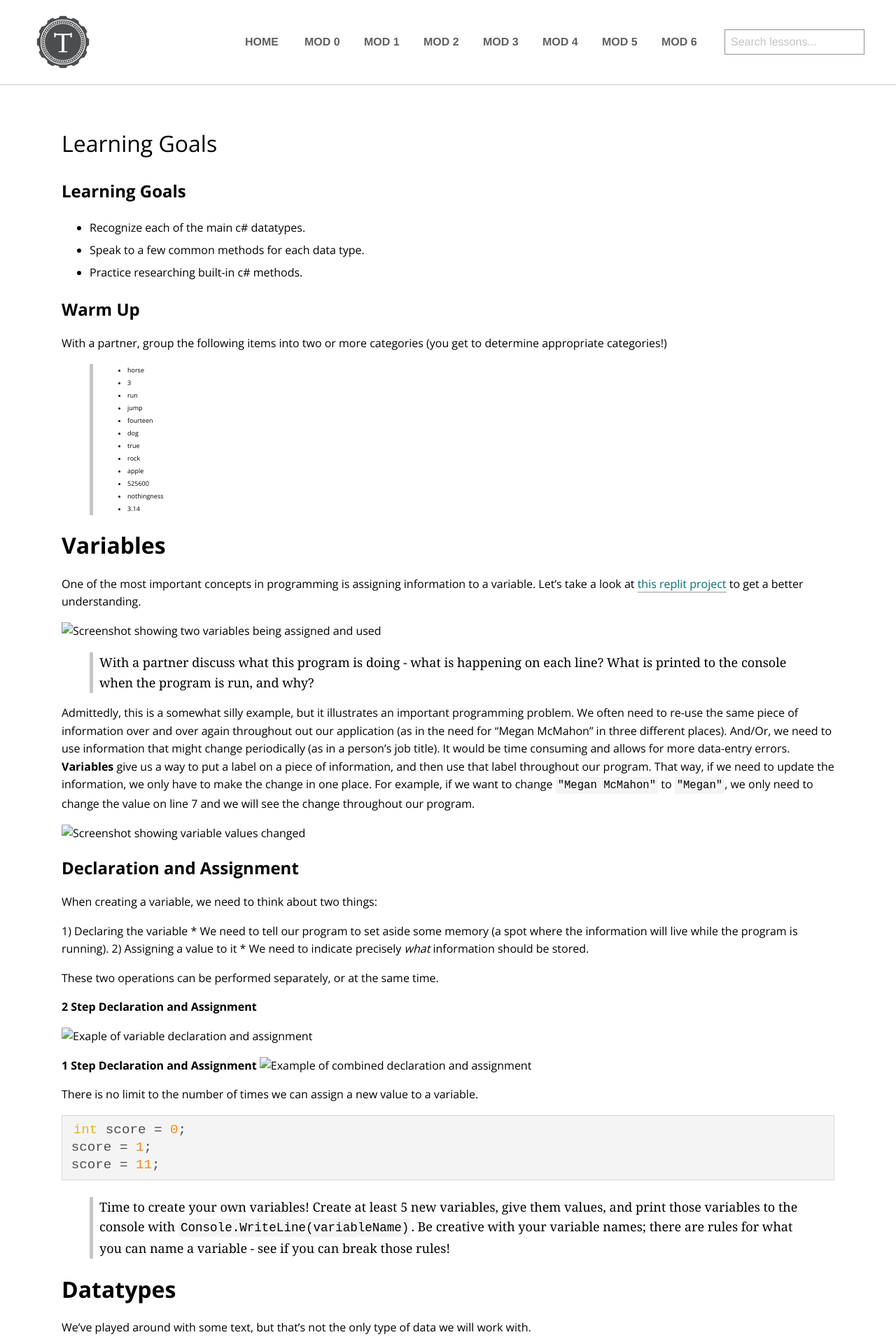
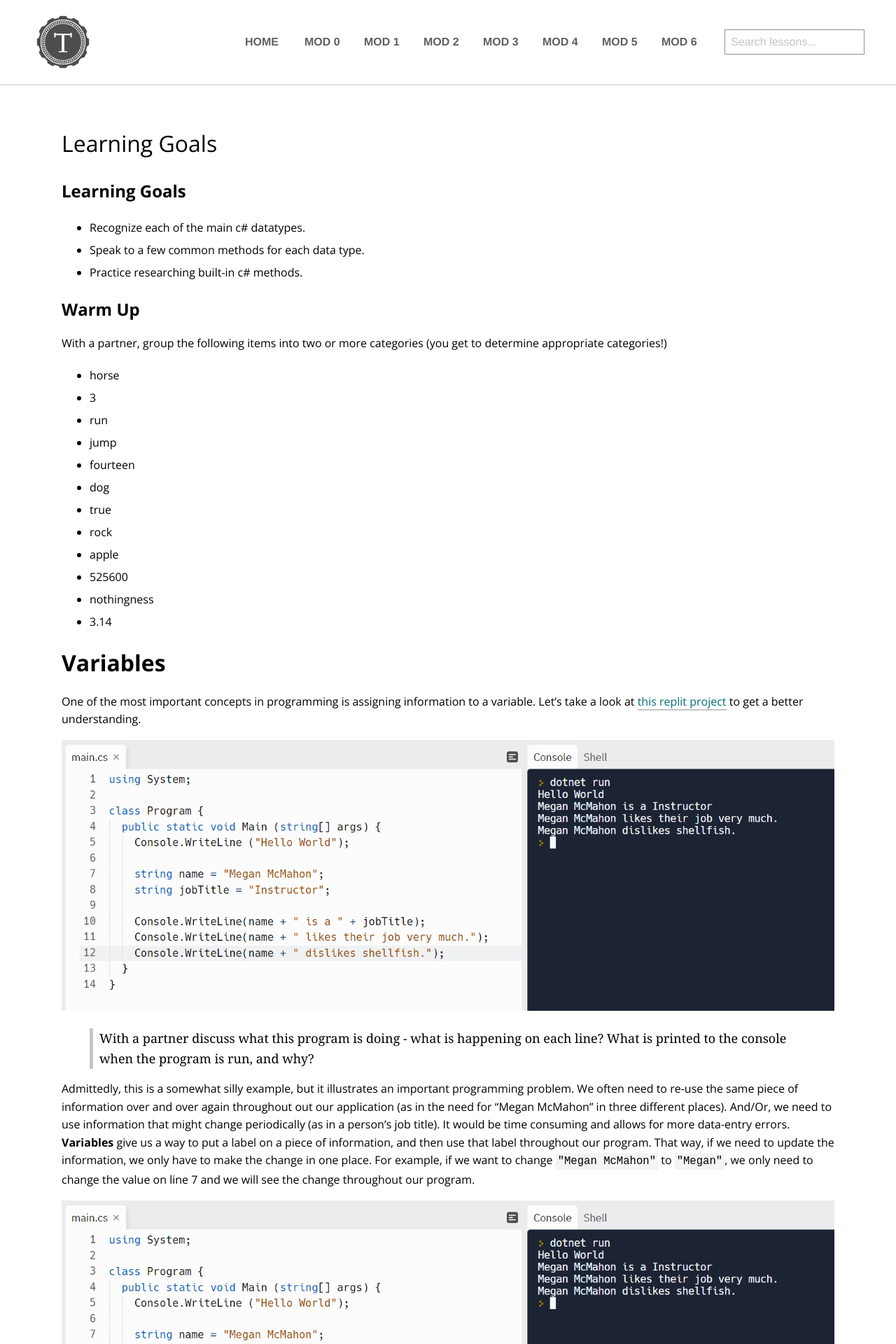
Before and after one commit to turingschool/launch-curriculum, a Jekyll site: the page built from module1/lessons/Week1/datatypesAndVariables.md, in a window 1280 px wide. Shown: the top 1920 px of the page at 70% size. Built offline with Jekyll 4.4.1, drawn with Linux system fonts in a browser that asks for light colours; nearby versions of some CDN libraries; our own code applies the rules of GitHub Pages for plain Markdown files; comment, search, counter and statistics services are not loaded.

Commit message:
Mod1 Week1 Images

```diff
--- a/module1/lessons/Week1/datatypesAndVariables.md
+++ b/module1/lessons/Week1/datatypesAndVariables.md
@@ -7,31 +11,30 @@
 ## Warm Up
 
 With a partner, group the following items into two or more categories (you get to determine appropriate categories!)
-
-> * horse
-> * 3
-> * run
-> * jump
-> * fourteen
-> * dog
-> * true
-> * rock
-> * apple
-> * 525600
-> * nothingness
-> * 3.14
+- horse
+- 3
+- run
+- jump
+- fourteen
+- dog
+- true
+- rock
+- apple
+- 525600
+- nothingness
+- 3.14
 
 # Variables
 
 One of the most important concepts in programming is assigning information to a variable.  Let's take a look at [this replit project](https://replit.com/@launch-team/M1W1-VariablesLesson1) to get a better understanding.
 
-![Screenshot showing two variables being assigned and used](/Mod1/Images/Week1/VariableAssignment1.png)
+![Screenshot showing two variables being assigned and used](/assets/images/module1/Week1/VariableAssignment1.png)
 
 > With a partner discuss what this program is doing - what is happening on each line?  What is printed to the console when the program is run, and why?
 
 Admittedly, this is a somewhat silly example, but it illustrates an important programming problem.  We often need to re-use the same piece of information over and over again throughout out our application (as in the need for "Megan McMahon" in three different places).  And/Or, we need to use information that might change periodically (as in a person's job title).  It would be time consuming and allows for more data-entry errors. **Variables** give us a way to put a label on a piece of information, and then use that label throughout our program.  That way, if we need to update the information, we only have to make the change in one place.  For example, if we want to change `"Megan McMahon"` to `"Megan"`, we only need to change the value on line 7 and we will see the change throughout our program.
 
-![Screenshot showing variable values changed](/Mod1/Images/Week1/VariableAssignment2.png)
+![Screenshot showing variable values changed](/assets/images/module1/Week1/VariableAssignment2.png)
 
 ## Declaration and Assignment
 <!-- Rather than having this written out in a large block of text, I wonder if breaking things out into smaller steps/recipes helps make processes more clear? ✅-->
@@ -47,10 +50,10 @@ These two operations can be performed separately, or at the same time.
 <!-- Similar thought on the below, are there ways we can use formatting to our advantage to make the content easier to digest? ✅ -->
 **2 Step Declaration and Assignment**
 
-![Exaple of variable declaration and assignment](/Mod1/Images/Week1/2StepDeclarationAndAssignment.png)
+![Exaple of variable declaration and assignment](/assets/images/module1/Week1/2StepDeclarationAndAssignment.png)
 
 **1 Step Declaration and Assignment**
-![Example of combined declaration and assignment](/Mod1/Images/Week1/1StepDeclarationAndAssigment.png)
+![Example of combined declaration and assignment](/assets/images/module1/Week1/1StepDeclarationAndAssigment.png)
 
 There is no limit to the number of times we can assign a new value to a variable.
 
@@ -184,7 +187,7 @@ bool hatesCoffee = false;
 
 Strings are special datatypes in c# because they are actually **objects**.  We will discuss objects more later, but for now, we can say that objects have special abilities; not only do strings represent information, but they can also tell you things about that information.  Take a look at the code below:
 
-![Code snippet showing the string property Length and Method ToUpper()](/Mod1/Images/Week1/StringPropertiesAndMethods.png)
+![Code snippet showing the string property Length and Method ToUpper()](/assets/images/module1/Week1/StringPropertiesAndMethods.png)
 
 Strings have a **property** of Length which returns the number of characters in that string.  Strings also have **methods**, one of which is ToUpper(), which returns an all-caps version of that string.
 
```
Also changed, not shown: other parts of module1/lessons/Week1/datatypesAndVariables.md (+4 -0 lines), module1/index.md (+4 -4 lines), module1/lessons/Week1/CFUReview.md (+5 -0 lines), module1/lessons/Week1/ConditionalLogic.md (+9 -5 lines), module1/lessons/Week1/WeekInReview.md (+4 -0 lines), module1/lessons/Week1/introToProgramming.md (+6 -5 lines).
